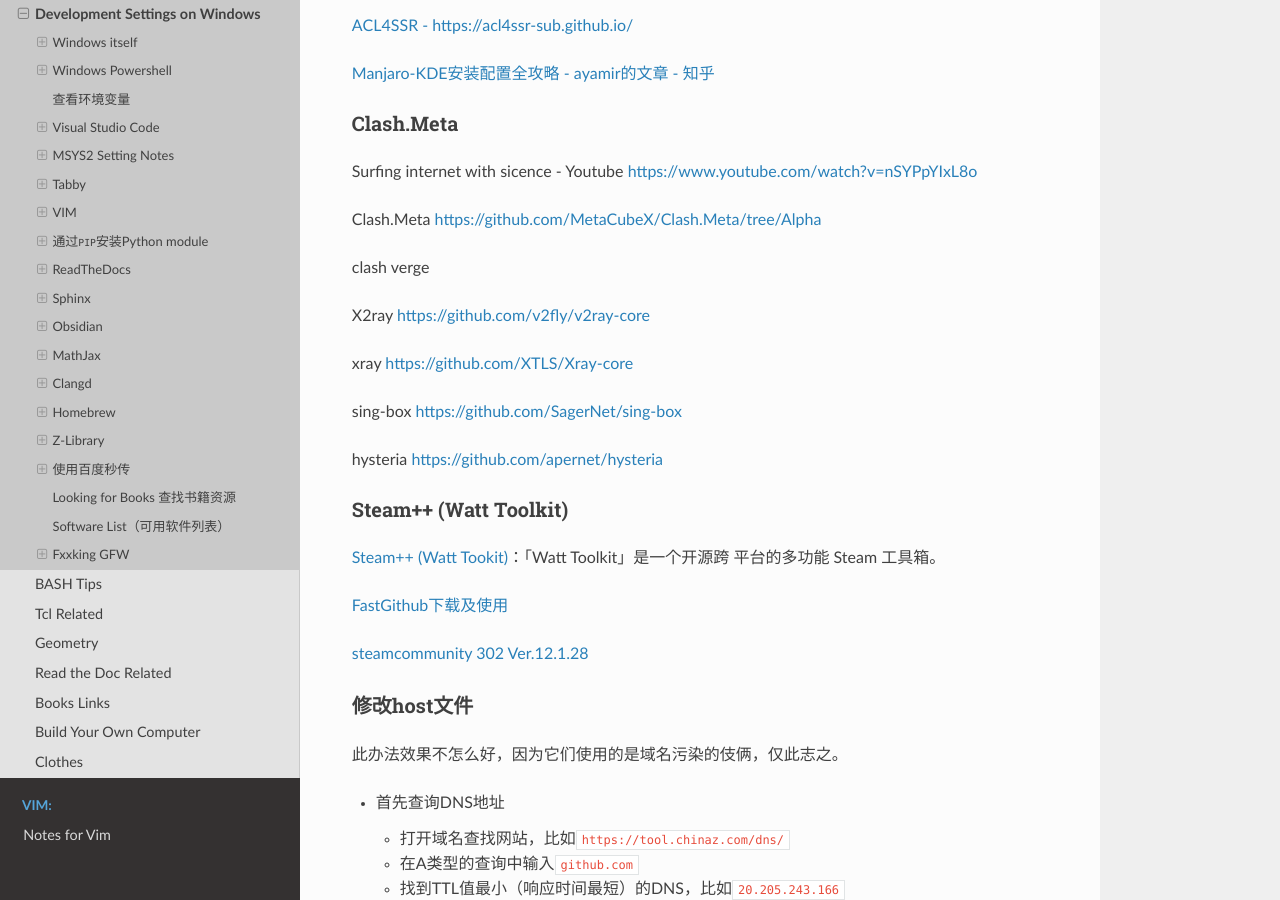
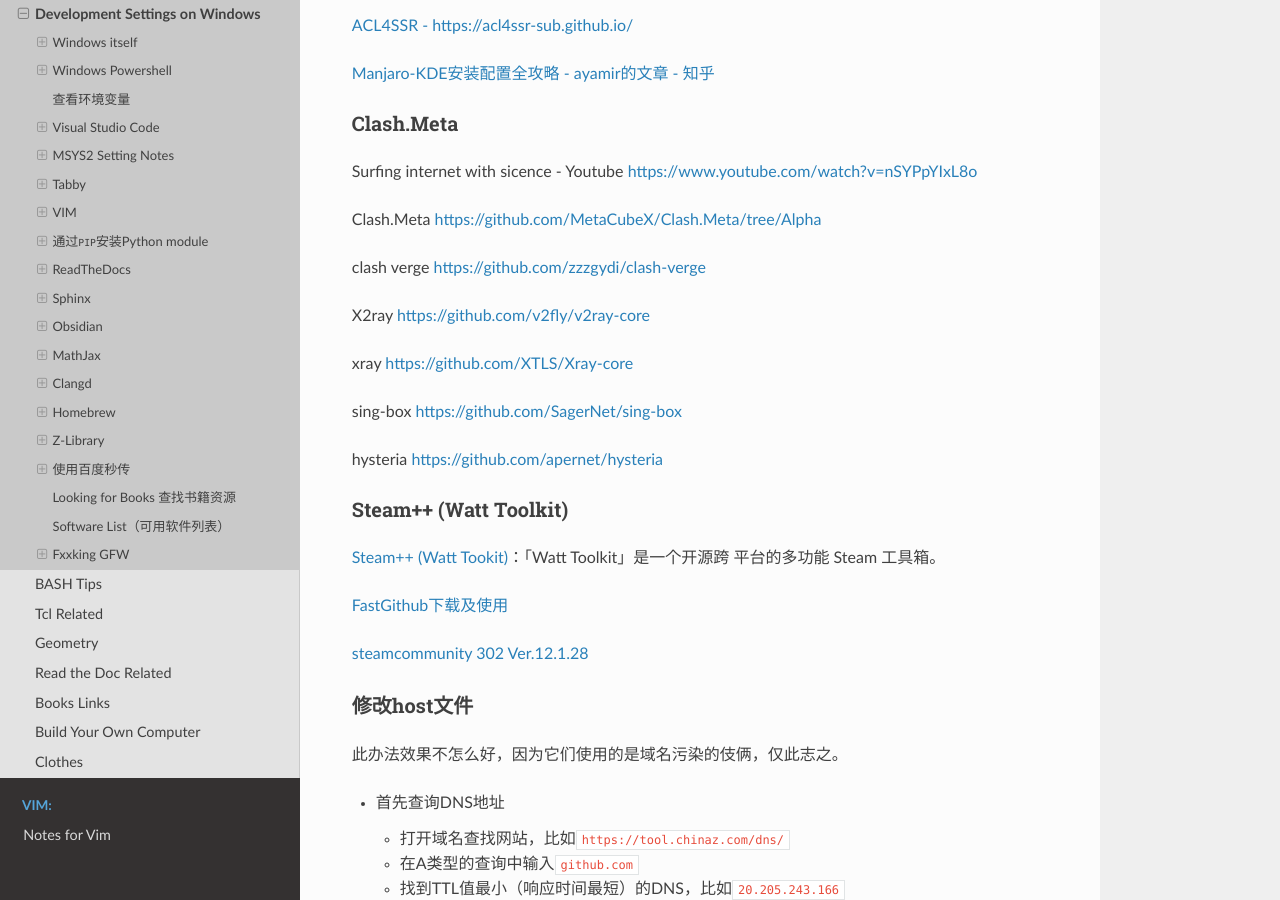
Before and after one commit to Pyrad/pyradnotes, a Sphinx documentation site: the page built from source/Notes/WinDevEnvSetup.md, in a window 1280 px wide and 900 px high, scrolled down 38923 px. Built offline with Sphinx 7.4.7 and the Read the Docs theme 2.0.0, drawn with Linux system fonts in a browser that asks for light colours; some of the changed lines change nothing that is shown.

Commit message:
Note url update for clash verge

```diff
--- a/source/Notes/WinDevEnvSetup.md
+++ b/source/Notes/WinDevEnvSetup.md
@@ -2043,7 +2043,7 @@
 
 Clash.Meta [https://github.com/MetaCubeX/Clash.Meta/tree/Alpha](https://github.com/MetaCubeX/Clash.Meta/tree/Alpha)
 
-clash verge
+clash verge [https://github.com/zzzgydi/clash-verge](https://github.com/zzzgydi/clash-verge)
 
 X2ray [https://github.com/v2fly/v2ray-core](https://github.com/v2fly/v2ray-core)
 
```
